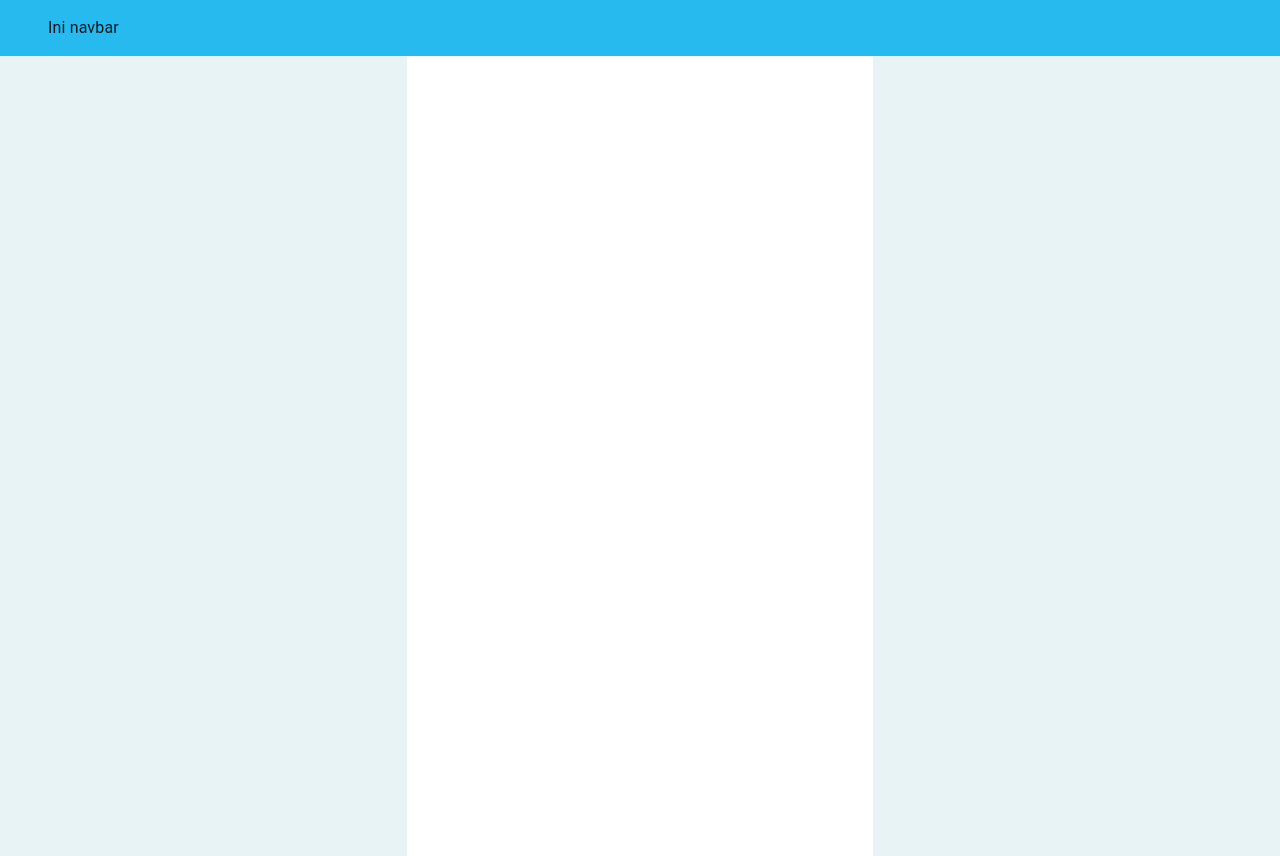
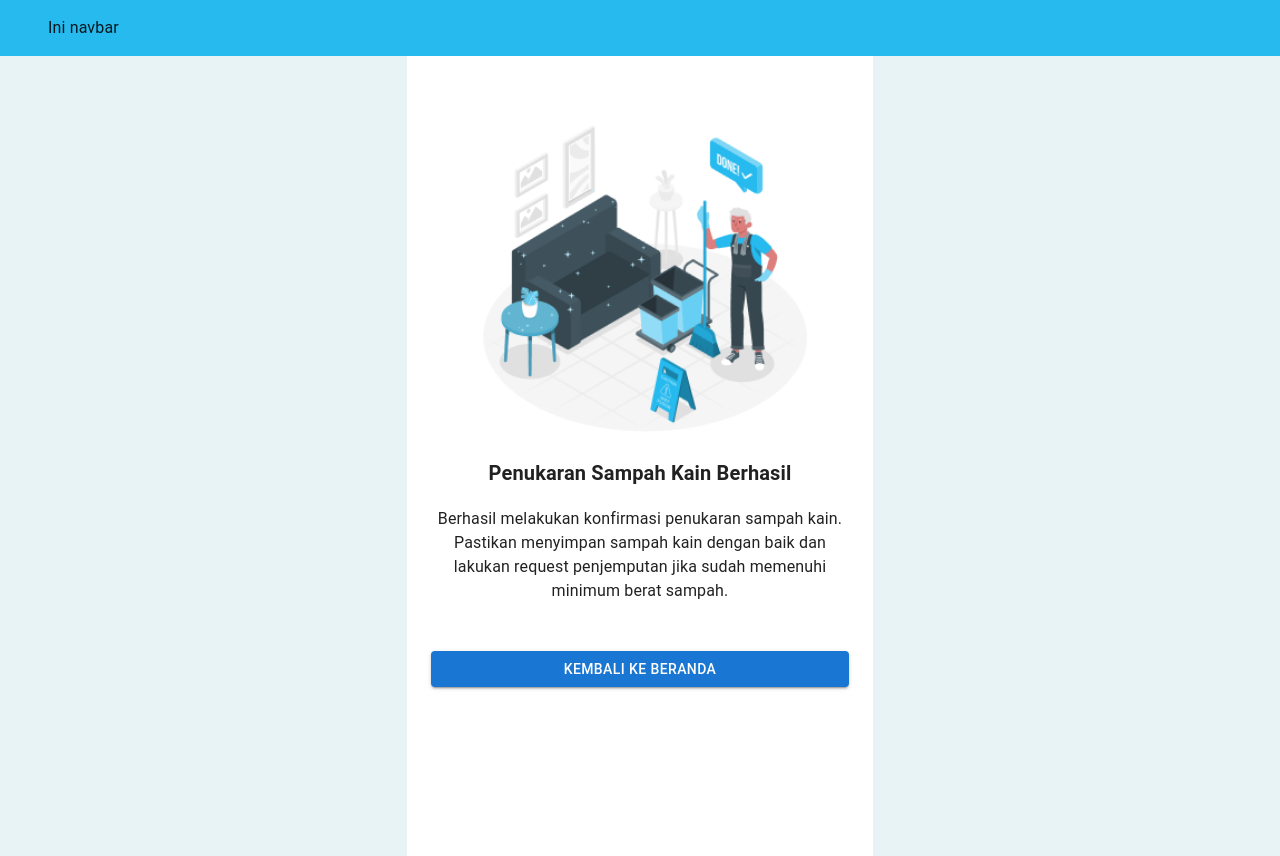
Before and after one commit to aynunnissa/gemastik-FE, a React (Create React App) app: page /mitra/penukaran-berhasil in a window 1280 px wide. Before the commit this address had no page. Built offline with nearby package versions, Linux system fonts and the light colour scheme.

Commit message:
feat: Add finish penukaran page

```diff
--- a/src/pages/Penukaran/InputDataPenukar.js
+++ b/src/pages/Penukaran/InputDataPenukar.js
@@ -89,7 +89,14 @@ const InputDataPenukar = () => {
             </Box>
           </Box>
           <Stack mt={5} justifyContent="center">
-            <Button variant="contained">Konfirmasi Penukaran</Button>
+            <Button
+              variant="contained"
+              onClick={() => {
+                push("/mitra/penukaran-berhasil");
+              }}
+            >
+              Konfirmasi Penukaran
+            </Button>
           </Stack>
         </Grid>
       </Grid>
--- /dev/null
+++ b/src/pages/Penukaran/Success.js
@@ -0,0 +1,45 @@
+import { Box, Button, Stack, Typography } from "@mui/material";
+import { useNavigate } from "react-router-dom";
+import SuccessImage from "../../images/success.png";
+
+const Success = () => {
+  const push = useNavigate();
+  return (
+    <Box py={5} mx={4}>
+      <Box textAlign="center">
+        <img
+          width="80%"
+          height="auto"
+          src={SuccessImage}
+          alt="Penukaran berhasil"
+        />
+      </Box>
+      <Typography
+        textAlign="center"
+        component="h1"
+        variant="h6"
+        fontWeight={700}
+        sx={{ margin: "18px 0px" }}
+      >
+        Penukaran Sampah Kain Berhasil
+      </Typography>
+      <Typography textAlign="center" component="p">
+        Berhasil melakukan konfirmasi penukaran sampah kain. Pastikan menyimpan
+        sampah kain dengan baik dan lakukan request penjemputan jika sudah
+        memenuhi minimum berat sampah.
+      </Typography>
+      <Stack mt={5} justifyContent="center">
+        <Button
+          variant="contained"
+          onClick={() => {
+            push("/");
+          }}
+        >
+          Kembali ke Beranda
+        </Button>
+      </Stack>
+    </Box>
+  );
+};
+
+export default Success;
--- a/src/router/router.js
+++ b/src/router/router.js
@@ -3,6 +3,7 @@ import { BrowserRouter, Routes, Route } from "react-router-dom";
 import Homepage from "../pages/Homepage";
 import InputDataPenukar from "../pages/Penukaran/InputDataPenukar";
 import ScanQRPenukar from "../pages/Penukaran/ScanQRPenukar";
+import Success from "../pages/Penukaran/Success";
 
 const AllRoute = () => {
   return (
@@ -14,6 +15,7 @@ const AllRoute = () => {
           path="/mitra/input-data-penukar"
           element={<InputDataPenukar />}
         />
+        <Route path="/mitra/penukaran-berhasil" element={<Success />} />
       </Routes>
     </BrowserRouter>
   );
```
Also changed, not shown: src/images/success.png (added).
